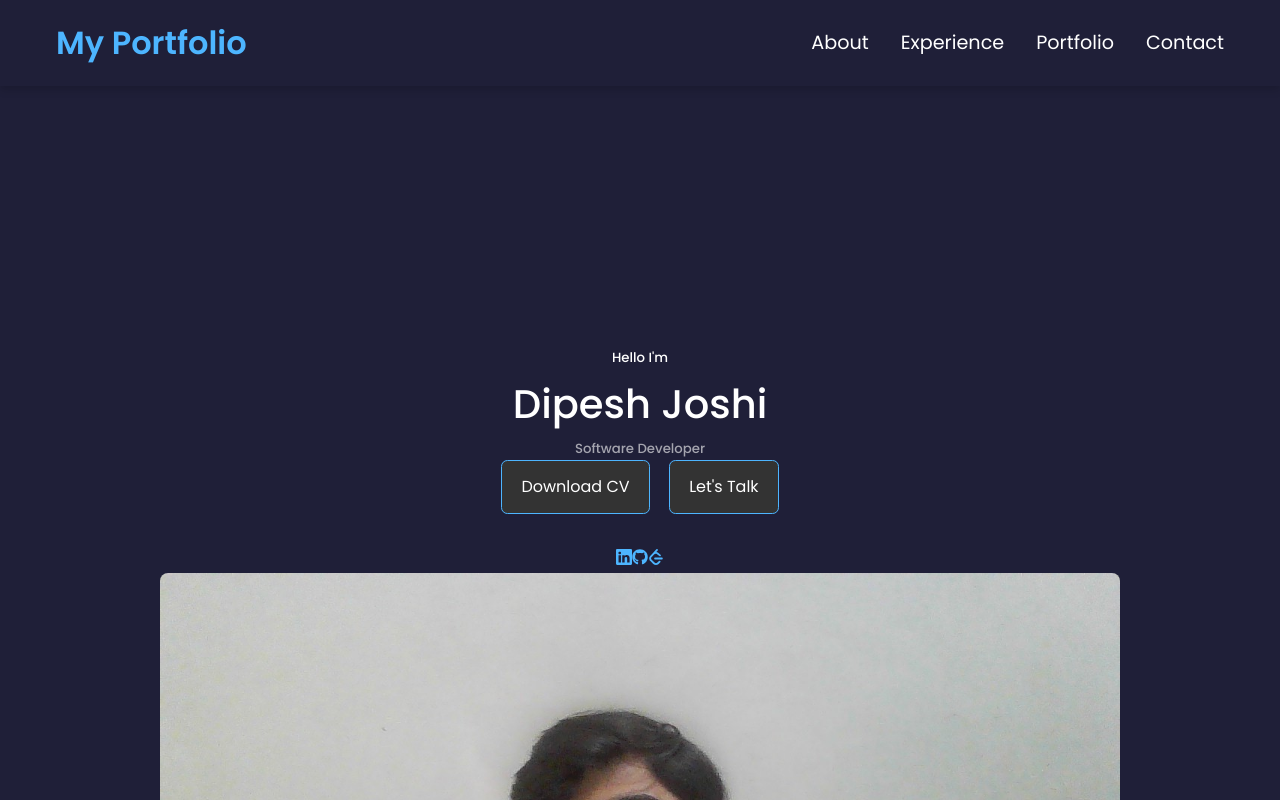
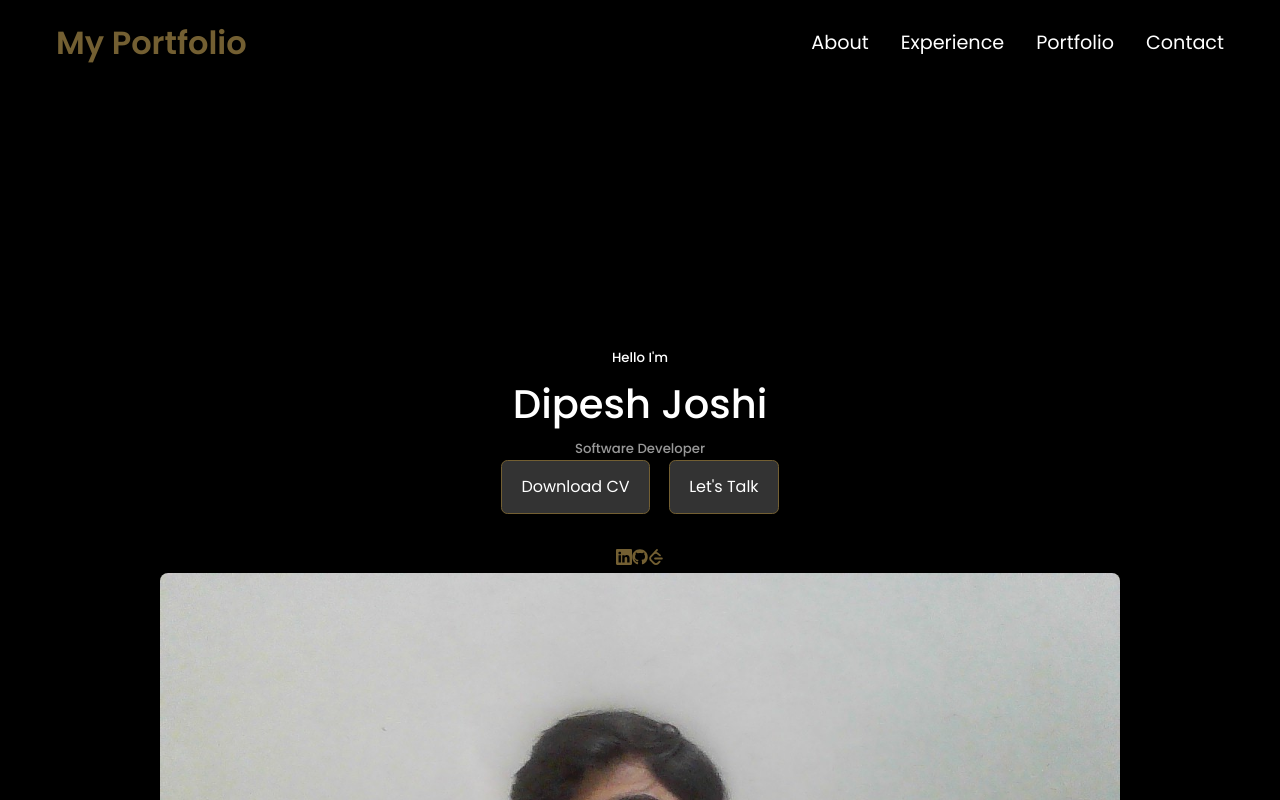
Before and after one commit to Dipesh-J/my-portfolio, a React (Create React App) app: page / in a window 1280 px wide. Shown: the top 800 px of the page. Built offline with nearby package versions, Linux system fonts and the light colour scheme.

Commit message:
style changes

```diff
--- a/src/App.jsx
+++ b/src/App.jsx
@@ -1,32 +1,27 @@
-import React from 'react'
+import React from "react";
 
-import Header from './components/header/Header'
-import Nav from './components/nav/Nav';
-import About from './components/about/About';
-import Experience from './components/experience/Experience';
-import Testimonials from './components/testimonials/Testimonials';
-import Projects from './components/projects/Projects';
-import Portfolio from './components/portfolio/Portfolio'
-import Contact from './components/contact/Contact';
-import Footer from './components/footer/Footer';
+import Header from "./components/header/Header";
+import Nav from "./components/nav/Nav";
+import About from "./components/about/About";
+import Experience from "./components/experience/Experience";
+import Projects from "./components/projects/Projects";
+import Contact from "./components/contact/Contact";
+import Footer from "./components/footer/Footer";
 
 const App = () => {
   return (
     <>
-      <Nav/>
-      <br/>
-      <Header/>
-      <br/>
-      <About/>
-      <Experience/>
-      <Projects/>
-      <Portfolio/>
-      <Testimonials/>
-      <Contact/>
-      <Footer/>
+      <Nav />
+      <br />
+      <Header />
+      <br />
+      <About />
+      <Experience />
+      <Projects />
+      <Contact />
+      <Footer />
     </>
+  );
+};
 
-    )
-}
-
-export default App
+export default App;
--- a/src/components/portfolio/Portfolio.jsx
+++ /dev/null
@@ -1,9 +0,0 @@
-import React from 'react'
-import './portfolio.css'
-const Portfolio = () => {
-  return (
-    <div>Portfolio</div>
-  )
-}
-
-export default Portfolio
--- a/src/components/testimonials/Testimonials.jsx
+++ /dev/null
@@ -1,9 +0,0 @@
-import React from 'react'
-import './testimonials.css'
-const Testimonials = () => {
-  return (
-    <div>Testimonials</div>
-  )
-}
-
-export default Testimonials
--- a/src/index.css
+++ b/src/index.css
@@ -11,10 +11,10 @@
 }
 
 :root {
-  --color-bg: #1f1f38;
-  --color-bg-variant: #2c2c6c;
-  --color-primary: #4db5ff;
-  --color-primary-variant: rgba(77, 181, 255, 0.4);
+  --color-bg: #000000;
+  --color-bg-variant: #282A3A;
+  --color-primary: #735F32;
+  --color-primary-variant: #C69749;
   --color-white: #fff;
   --color-light: rgba(255, 255, 255, 0.6);
 
```
Also changed, not shown: src/components/portfolio/portfolio.css (deleted), src/components/testimonials/testimonials.css (deleted).
